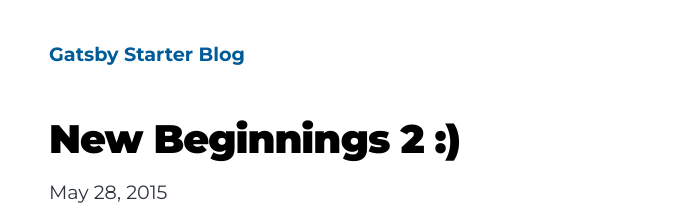
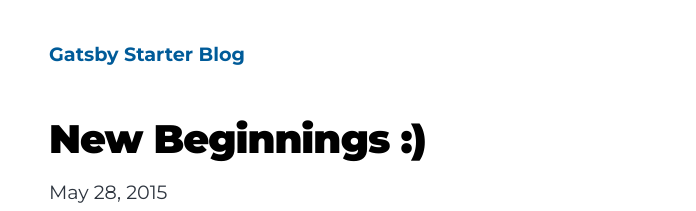
Before and after one commit to justatiger/my-blog-starter, a Gatsby site: page /new-beginnings/ in a window 1280 px wide. Shown: the top 211 px of the page, without its empty margins (275-971 px from the left). Built offline with nearby package versions, Linux system fonts and the light colour scheme; Gatsby itself is replaced by a stand-in of ours.

Commit message:
index.md: updated title

```diff
--- a/content/blog/new-beginnings/index.md
+++ b/content/blog/new-beginnings/index.md
@@ -1,5 +1,5 @@
 ---
-title: 'New Beginnings 2 :)'
+title: 'New Beginnings :)'
 date: '2015-05-28T22:40:32.169Z'
 description: >-
   This is a custom description for SEO and Open Graph purposes, rather than the
```
